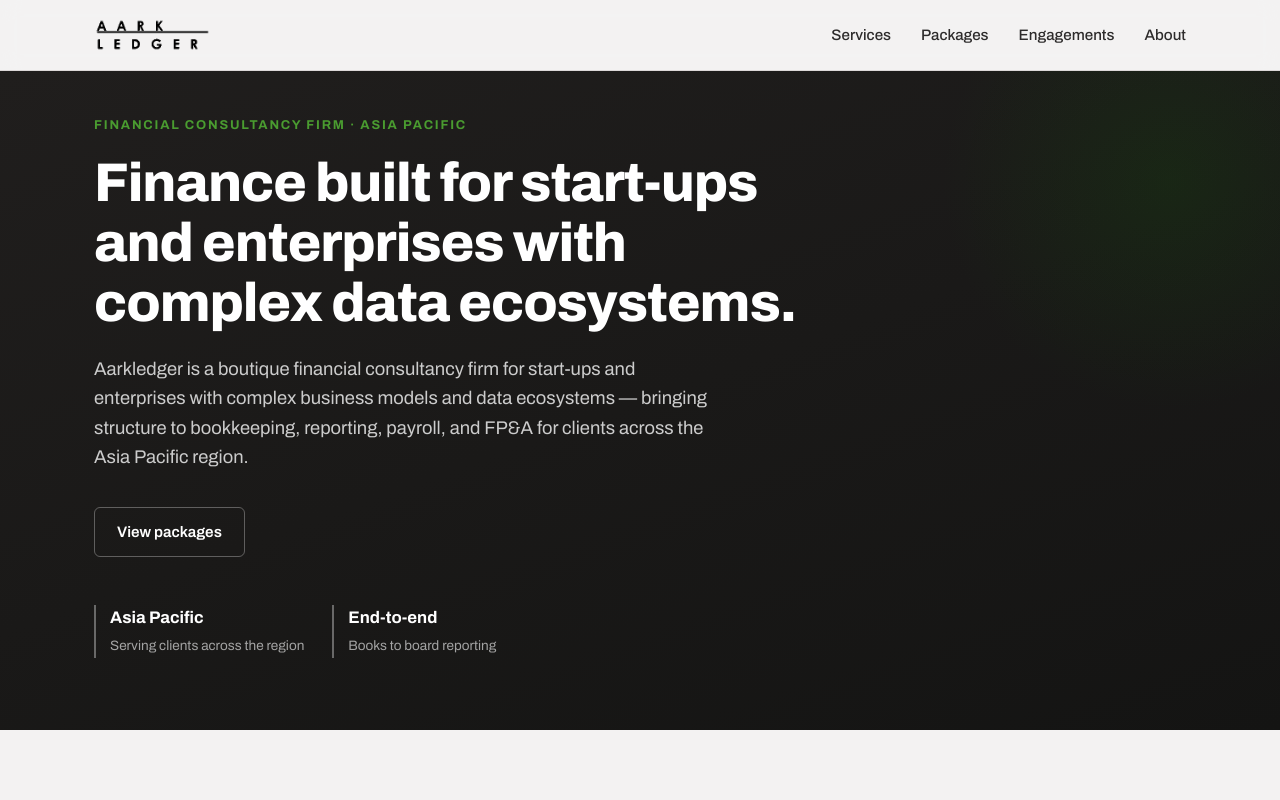
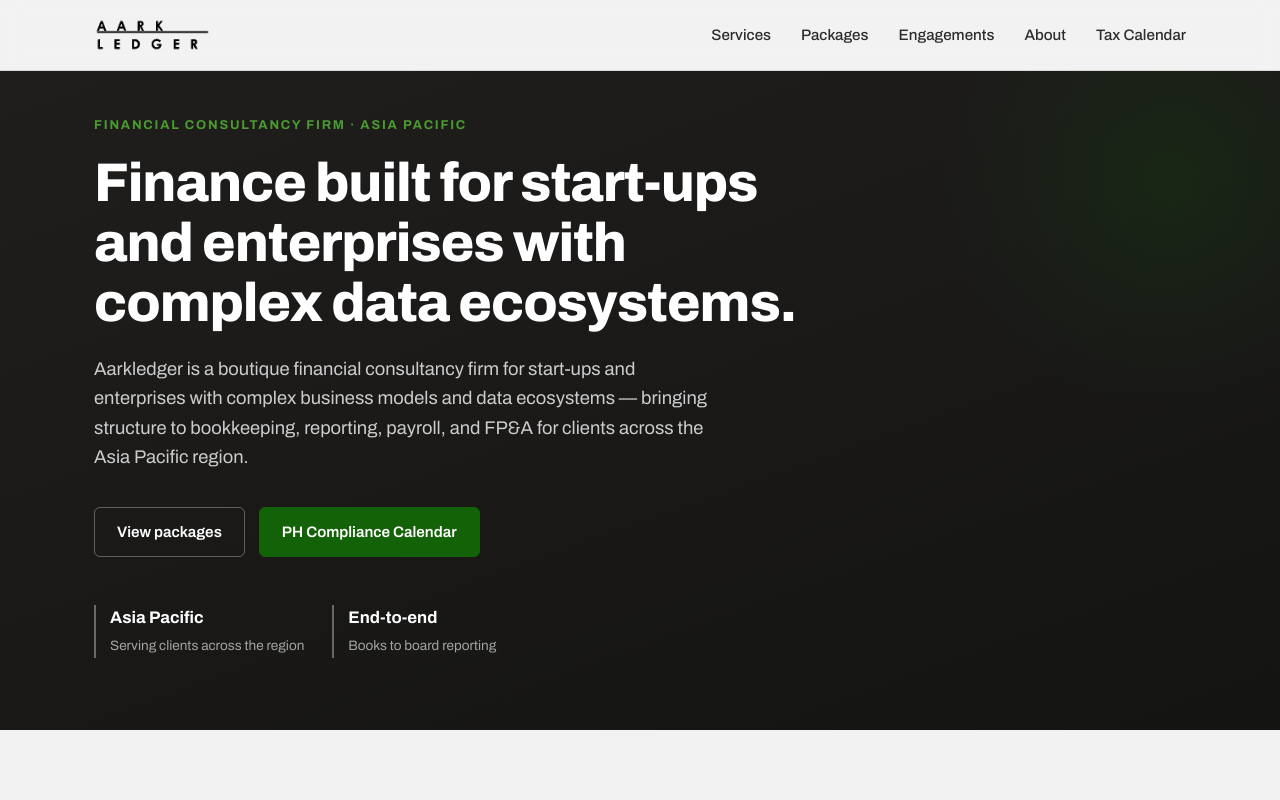
Before and after one commit to Aarkledger/aarkledger-site, a Next.js app: page / in a window 1280 px wide. Shown: the top 800 px of the page. Built offline with nearby package versions, Linux system fonts and the light colour scheme.

Commit message:
Add Tax Calendar link to navigation and contact section

```diff
--- a/app/page.js
+++ b/app/page.js
@@ -163,6 +163,7 @@ export default function Home() {
             <a href="#pricing">Packages</a>
             <a href="#engagements">Engagements</a>
             <a href="#about">About</a>
+            <a href="/deadlines">Tax Calendar</a>
           </nav>
         </div>
       </header>
@@ -182,6 +183,7 @@ export default function Home() {
               </p>
               <div className="hero-actions">
                 <a href="#pricing" className="btn btn-ghost" style={{ color: "#fff", borderColor: "rgba(255,255,255,0.3)" }}>View packages</a>
+                <a href="/deadlines" className="btn btn-accent">PH Compliance Calendar</a>
               </div>
               <div className="hero-meta">
                 <div><strong>Asia Pacific</strong><span>Serving clients across the region</span></div>
@@ -312,8 +314,11 @@ export default function Home() {
               <div className="cta-email">Reach one of our Finance Business Partners directly:</div>
               <div className="cta-contacts">
                 <a href={`mailto:${EMAIL}`}>{EMAIL}</a>
+                <a href={`tel:${PHONE_TEL}`}>{PHONE}</a>
+              </div>
+              <div className="cta-email" style={{ marginTop: 20 }}>Main company contact details:</div>
+              <div className="cta-contacts">
                 <a href={`mailto:${CORP_EMAIL}`}>{CORP_EMAIL}</a>
-                <a href={`tel:${PHONE_TEL}`}>{PHONE}</a>
                 <a href={LINKEDIN} target="_blank" rel="noopener noreferrer">LinkedIn</a>
               </div>
             </div>
@@ -343,6 +348,7 @@ export default function Home() {
               <a href="#pricing">Packages</a>
               <a href="#engagements">Engagements</a>
               <a href="#about">About</a>
+              <a href="/deadlines">Tax Calendar</a>
               <a href={`mailto:${EMAIL}`}>Contact</a>
               <a href={LINKEDIN} target="_blank" rel="noopener noreferrer">LinkedIn</a>
             </div>
```
